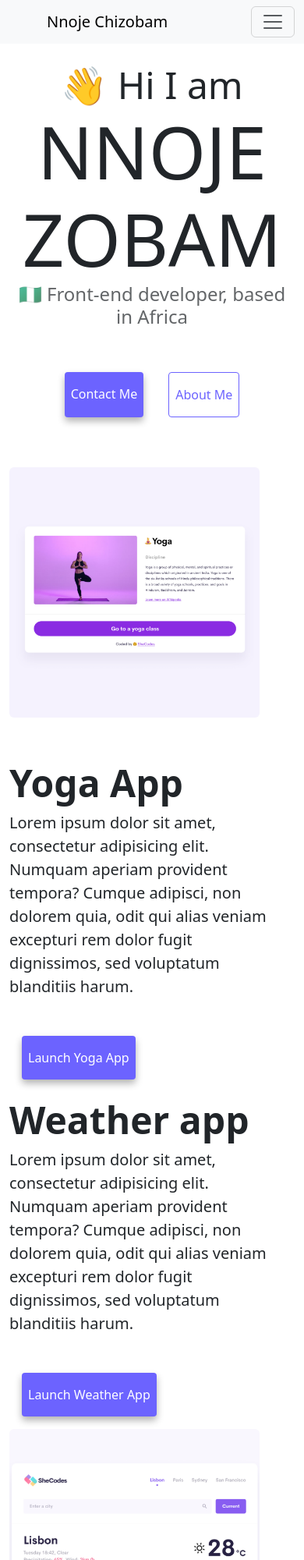
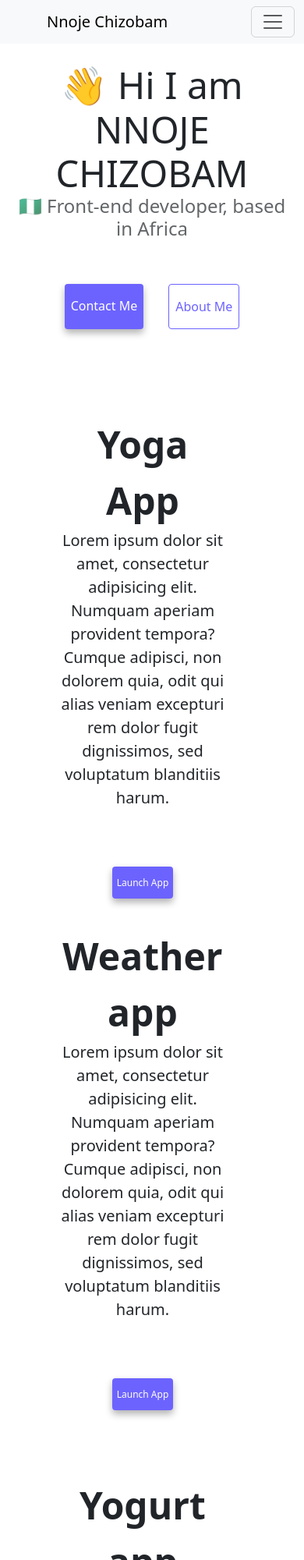
Before and after one commit to Zobam1/responsive-3, a plain HTML site: page index.html in a window 390 px wide. Shown: the top 2000 px of the page at 78% size. Drawn offline with nearby package versions, Linux system fonts and the light colour scheme.

Commit message:
made the website much more responsive to different devices

```diff
--- a/index.html
+++ b/index.html
@@ -66,7 +66,7 @@
 
       <div class="row mb-5 describe-me" id="describe-me">
         <h2>👋 Hi I am</h2>
-        <h1>NNOJE ZOBAM</h1>
+        <h1>NNOJE CHIZOBAM</h1>
         <h3>🇳🇬 Front-end developer, based in Africa</h3>
         <div class="navigation-links">
           <a href="about.html#contact" class="contact-link" title="contact me"
@@ -75,16 +75,16 @@
           <a href="about.html" class="about-link" title="about me">About me</a>
         </div>
       </div>
-      <div class="row m-md-5">
+      <div class="row m-5">
         <div class="row">
           <div class="col-md mb-5">
             <img
               src="images/yoga.png"
-              class="img-fluid rounded"
+              class="img-fluid rounded yogaimg"
               alt="yoga app"
             />
           </div>
-          <div class="col-md">
+          <div class="col-md text-center text-md-start">
             <div class="card-title">Yoga App</div>
             <div class="fs-5">
               Lorem ipsum dolor sit amet, consectetur adipisicing elit. Numquam
@@ -92,18 +92,18 @@
               qui alias veniam excepturi rem dolor fugit dignissimos, sed
               voluptatum blanditiis harum.
             </div>
-            <div class="card-links">
+            <div class="card-links text-center text-md-start mb-5">
               <a
                 href="index.html#describe-me"
                 class="contact-link"
                 title="launch yoga"
-                >Launch Yoga App</a
+                >Launch App</a
               >
             </div>
           </div>
         </div>
         <div class="row">
-          <div class="col-md">
+          <div class="col-md text-center text-md-start">
             <div class="card-title">Weather app</div>
             <div class="fs-5">
               Lorem ipsum dolor sit amet, consectetur adipisicing elit. Numquam
@@ -111,19 +111,19 @@
               qui alias veniam excepturi rem dolor fugit dignissimos, sed
               voluptatum blanditiis harum.
             </div>
-            <div class="card-links">
+            <div class="card-links text-center text-md-start">
               <a
                 href="index.html#describe-me"
                 class="contact-link"
                 title="launch weather"
-                >Launch Weather App</a
+                >Launch App</a
               >
             </div>
           </div>
           <div class="col-md mb-5">
             <img
               src="images/weather.png"
-              class="img-fluid rounded"
+              class="img-fluid rounded weatherimg"
               alt="weather app"
             />
           </div>
@@ -132,11 +132,11 @@
           <div class="col-md mb-5">
             <img
               src="images/yogurt.png"
-              class="img-fluid rounded"
+              class="img-fluid rounded yogurtimg"
               alt="yogurt app"
             />
           </div>
-          <div class="col-md">
+          <div class="col-md text-center text-md-start">
             <div class="card-title">Yogurt app</div>
             <div class="fs-5">
               Lorem ipsum dolor sit amet, consectetur adipisicing elit. Numquam
@@ -144,12 +144,12 @@
               qui alias veniam excepturi rem dolor fugit dignissimos, sed
               voluptatum blanditiis harum.
             </div>
-            <div class="card-links">
+            <div class="card-links text-center text-md-start">
               <a
                 href="index.html#describe-me"
                 class="contact-link"
                 title="launch yogurt"
-                >Launch Yogurt App</a
+                >Launch App</a
               >
             </div>
           </div>
--- a/style.css
+++ b/style.css
@@ -51,8 +51,7 @@ p {
   text-transform: capitalize;
 }
 .card-links {
-  display: flex;
-  margin-top: 2em;
+  margin-top: 5em;
 }
 
 .contact-link {
@@ -107,3 +106,16 @@ img {
   font-size: 48px;
   font-weight: 600;
 }
+@media (max-width: 575px) {
+  h1 {
+    font-size: 47px;
+  }
+  .yogaimg,
+  .yogurtimg,
+  .weatherimg {
+    display: none;
+  }
+  .card-links a {
+    font-size: 12px;
+  }
+}
```
